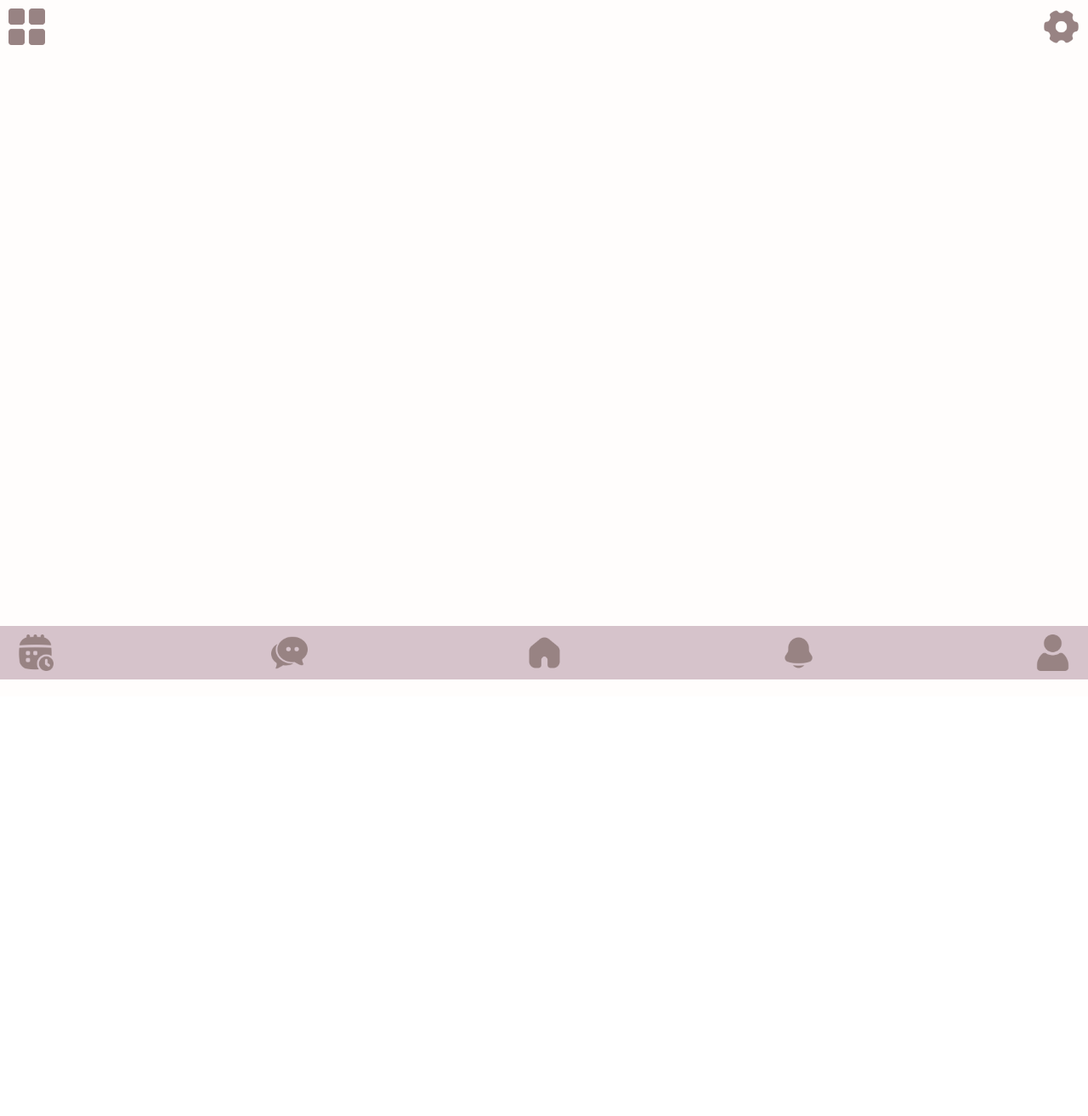
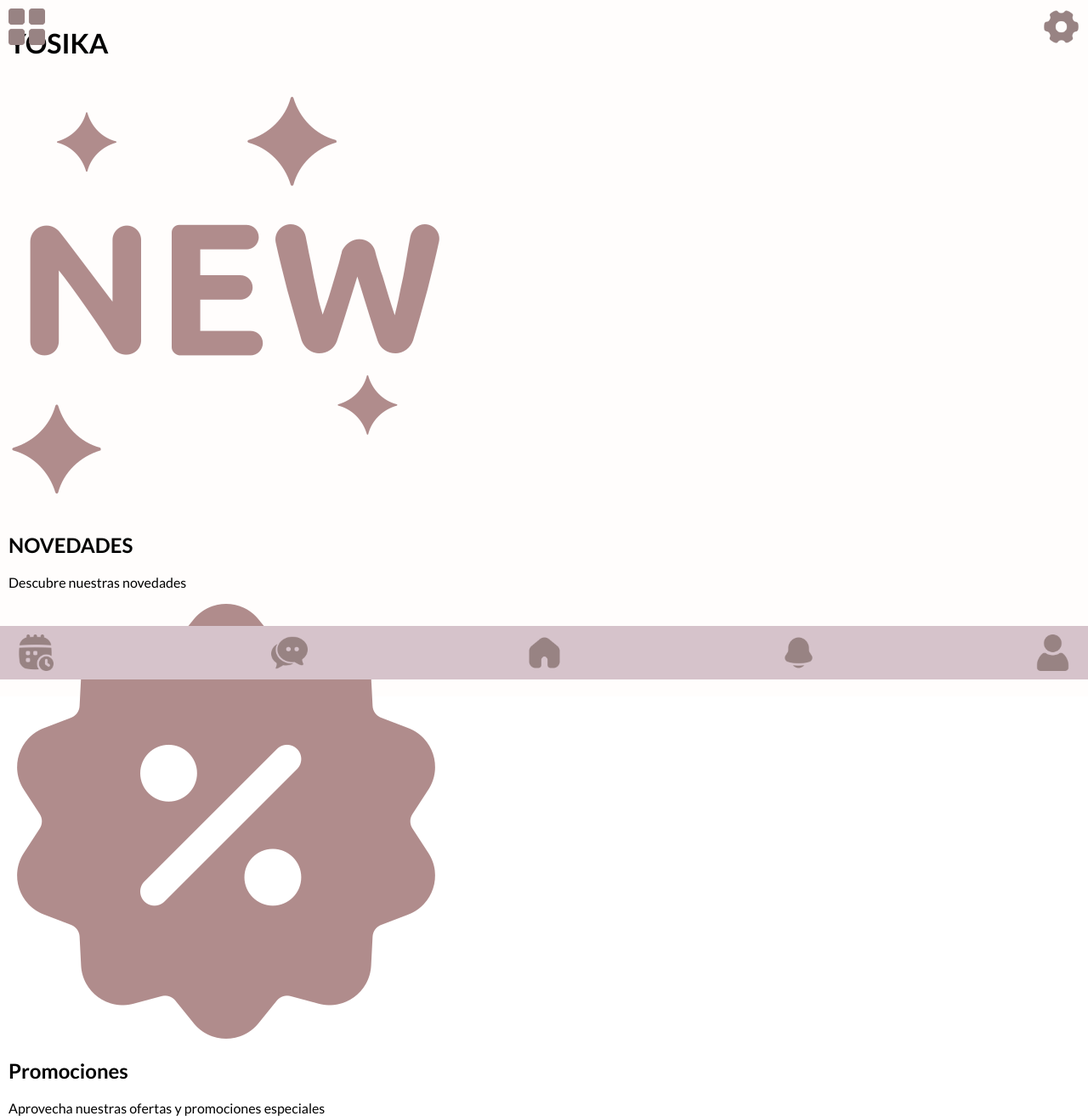
Before and after one commit to SairaGonzalez/YosikaApp, a React (Vite) app: page / in a window 1280 px wide. Shown: the whole page at 85% size. Before the commit the page ends 820 px from the top, so only its background shows below. Built offline with nearby package versions, Linux system fonts and the light colour scheme.

Commit message:
ID #8 Apartado de Inicio - Se añadieron las divisiones de Novedades y Promociones

```diff
--- a/src/components/PaginaInicio.tsx
+++ b/src/components/PaginaInicio.tsx
@@ -1,6 +1,8 @@
 import React from "react";
 import iconoMenu from "../assets/menu.png";
 import iconoConfiguracion from "../assets/setting.png";
+import imagenNovedades from "../assets/novedades.png";
+import imagenPromociones from "../assets/promociones.png";
 
 interface PropsPaginaInicio {
   alternarMenu: () => void;
@@ -20,6 +22,17 @@ const PaginaInicio: React.FC<PropsPaginaInicio> = ({ alternarMenu }) => {
         alt="Icono de Configuración"
         style={estilos.iconoConfiguracion}
       />
+      <h1>YOSIKA</h1>
+      <div>
+        <img src={imagenNovedades} alt="Novedades" />
+        <h2>NOVEDADES</h2>
+        <p>Descubre nuestras novedades</p>
+      </div>
+      <div>
+        <img src={imagenPromociones} alt="Promociones" />
+        <h2>Promociones</h2>
+        <p>Aprovecha nuestras ofertas y promociones especiales</p>
+      </div>
     </div>
   );
 };
```
